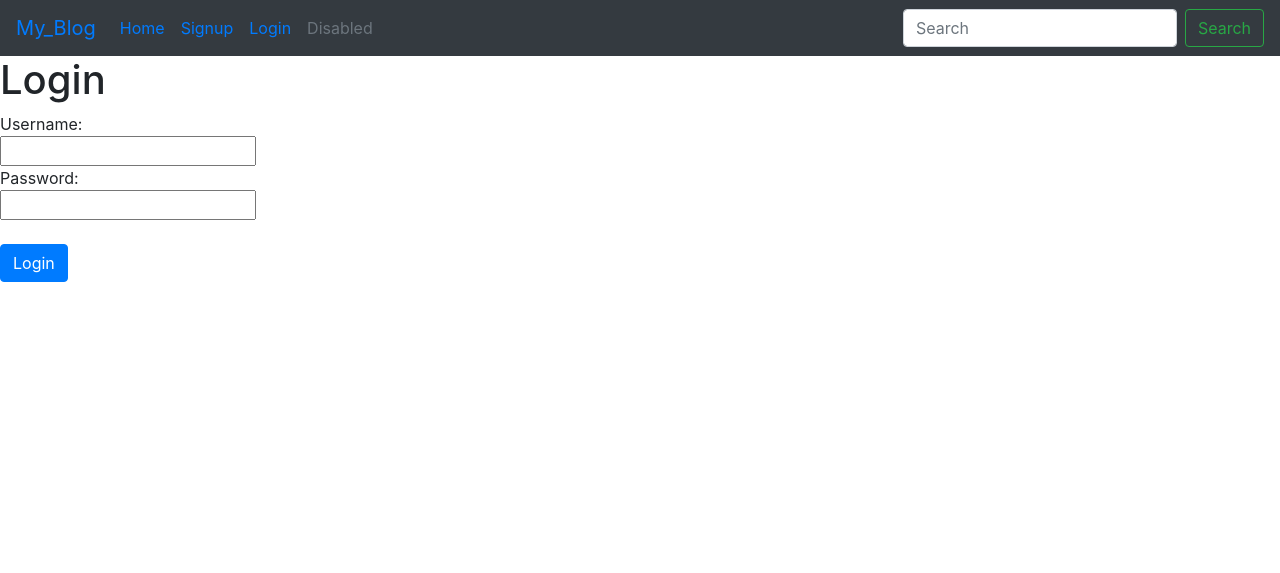
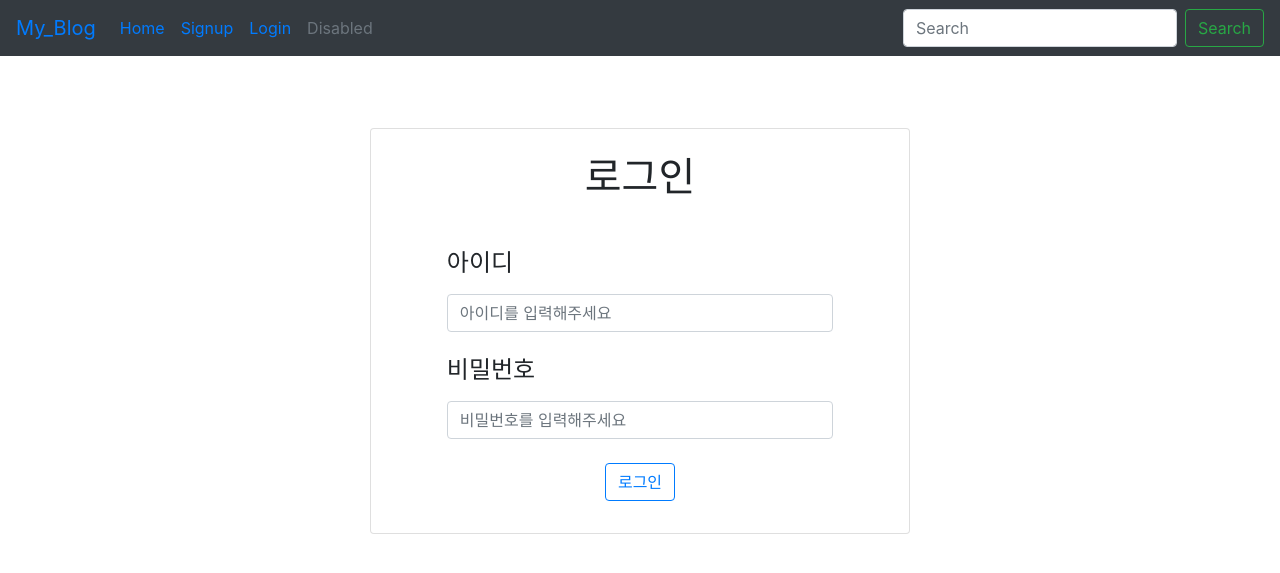
Before and after one commit to likelionmju/truck-wassup, a Django app: page /account/login/ in a window 1280 px wide. Shown: the top 573 px of the page. Run offline with Django 3.2, Linux system fonts and the light colour scheme; some libraries are stand-ins or nearby versions.

Commit message:
Modified Template: login

```diff
--- a/account/templates/accounts/login.html
+++ b/account/templates/accounts/login.html
@@ -1,28 +1,41 @@
 {% extends 'base.html' %}
+{% load static %}
 
 {% block contents %}
 
-{% if error %}
-{{ error }}
+<link rel="stylesheet" href="{% static 'style.css' %}">
+
 <br>
 <br>
-{% endif %}
-
-<h1>Login</h1>
-
-<form method="POST" action="{% url 'login'%}">
-
-    {% csrf_token %}
-    Username:
-    <br>
-    <input name="username" type="text" value="">
-    <br>
-    Password:
-    <br>
-    <input name="password" type="password" value="">
-    <br>
-    <br>
-    <input class="btn btn-primary" type="submit" value="Login">
-</form>
+<div class="container">
+  <div class="row">
+    <div class="col-md-6 center-align">
+      <br>
+      <div class="card">
+        <div class="col-md-10 center-align">
+          <br>
+          <h1 class="text-center">로그인</h1>
+          <form action="{% url 'login' %}" method="POST" enctype="multipart/form-data" class="p-3">
+            {% csrf_token %}
+            <br>
+            <label for="id">
+              <h4>아이디</h4>
+            </label>
+            <input type="text" name="id" class="form-control" placeholder="아이디를 입력해주세요">
+            <br>
+            <label for="password">
+              <h4>비밀번호</h4>
+            </label>
+            <input type="password" name="pw" class="form-control" placeholder="비밀번호를 입력해주세요">
+            <br>
+            <div class="form-group text-center">
+              <input class="btn btn-outline-primary" type="submit" value="로그인">
+            </div>
+          </form>
+        </div>
+      </div>
+    </div>
+  </div>
+</div>
 
 {% endblock %}
--- /dev/null
+++ b/home/static/style.css
@@ -0,0 +1,4 @@
+.center-align {
+  float: none;
+  margin: 0 auto;
+}
```
Also changed, not shown: account/templates/register.html (deleted).
